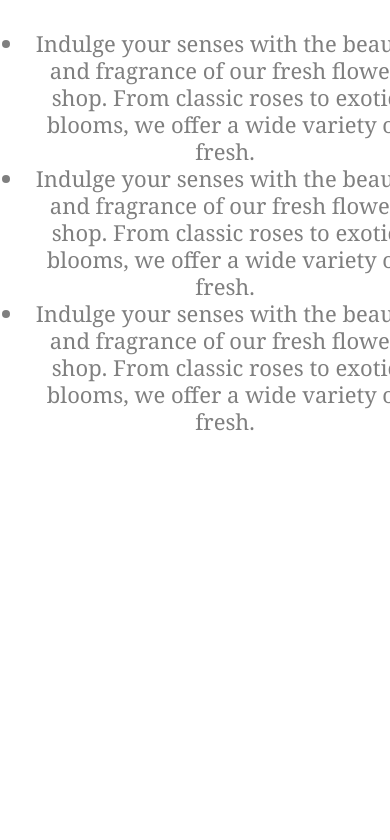
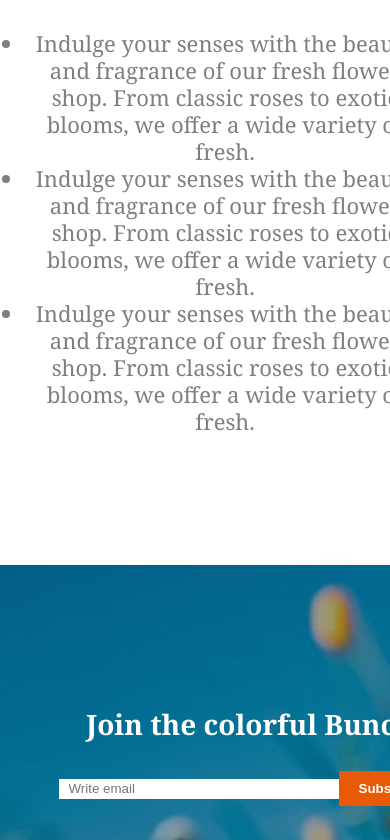
Before and after one commit to Muntacir-Tamim/B12A02, a plain HTML site: page index.html in a window 390 px wide. Shown: the part 3664-4504 px from the top of the page. Before the commit the page ends 4109 px from the top, so only its background shows below. Drawn offline with Linux system fonts and the light colour scheme.

Commit message:
added banner

```diff
--- a/index.html
+++ b/index.html
@@ -116,6 +116,17 @@
                 </section>
 
 
+                <!-- Banner Section -->
+                 <section class="banner">
+                  <div>
+
+                    <h1>Join the colorful Bunch</h1>
+                    <form action="">
+                      <input type="email" placeholder="Write email ">
+                      <button type="submit">Subscribe</button>
+                    </form>
+                  </div>
+                 </section>
      </main>
      <footer>
 
--- a/styles/style.css
+++ b/styles/style.css
@@ -313,3 +313,71 @@ margin-bottom: 450px;
   }
 
 }
+
+
+
+
+/* Banner section */
+.banner {
+   box-sizing: border-box;
+    background-image: url(../assets/news-letter-bg.png);
+    background-repeat: no-repeat;
+    color:white;
+    width: 1440px;
+    height: 533px;
+    padding: 40px 20px;
+    text-align: center;
+    width: 100%;
+    margin-top: 120px;
+    margin-right: 0;
+}
+.banner h1 {
+    font-size: 36px;
+    font-weight: 700;
+    margin-bottom: 20px;
+    margin-top: 160px;
+}
+.banner form {
+   padding: 8px 20px 8px 20px;
+    display: flex;
+    justify-content: center;
+    align-items: center;
+    gap: 0;
+
+
+}
+.banner input[type="email"] {
+    padding: 10px;
+    border: none;
+    width: 400px;
+    height: 15px;
+
+}
+.banner button {
+    padding: 10px 20px;
+    border: none;
+    background: rgb(233, 90, 8);
+    color: rgb(255, 255, 255);
+    font-weight: 700;
+
+}
+
+         /* Banner section Responsive */
+         @media (max-width: 576px) {
+  .banner{
+    justify-items: center;
+  width: 500px;
+height: 275px;
+  }
+          .banner h1 {
+    font-size: 28px;
+    margin-top: 100px;
+  }
+  .banner input[type="email"] {
+    width: 280px;
+  }
+
+  .banner button {
+    width: 103px;
+  }
+}
```
